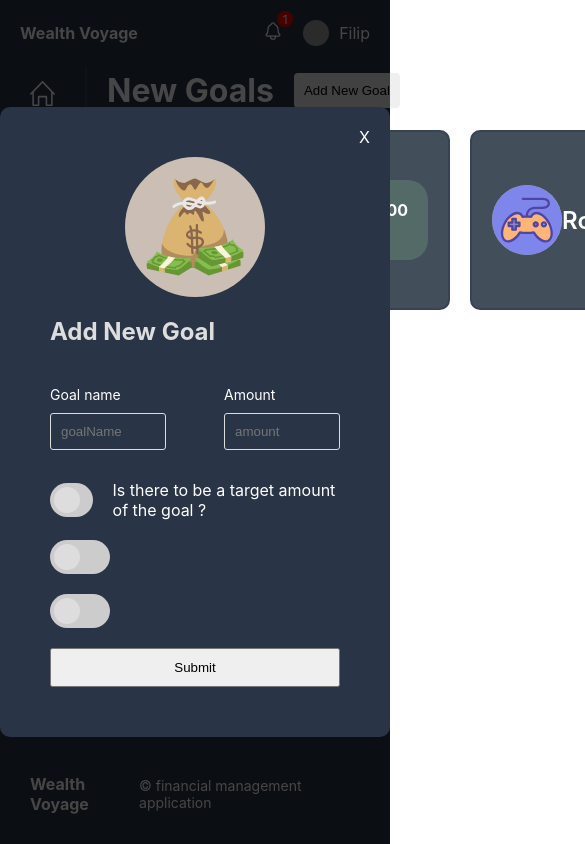
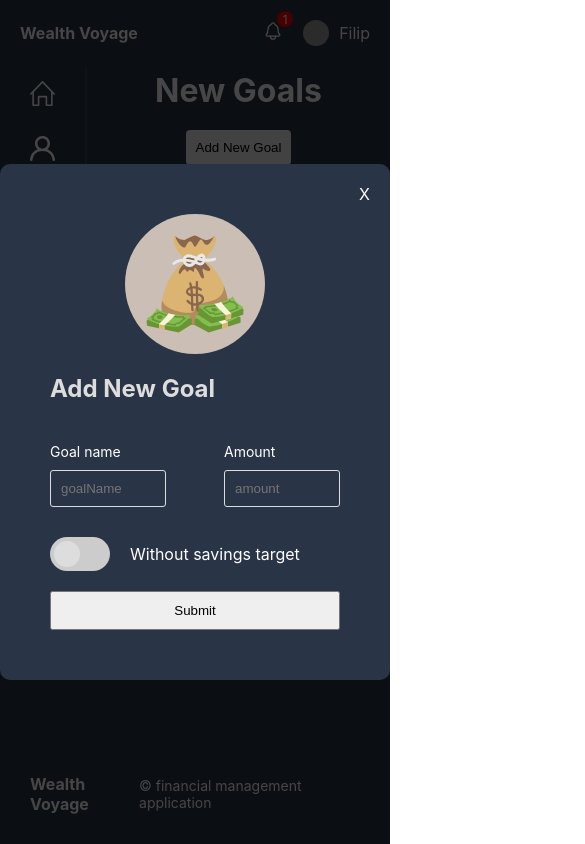
Before and after one commit to Filip-Politowski/WealthVoyage, a React (Create React App) app in the folder WealthVoyage-frontend-02/wealth-voyage/: page /savingGoals in a window 390 px wide. Both pictures are taken after a click on the button "Add New Goal". Shown: the top 844 px of the page, 585 px wide, since content can reach past the window. Built offline with nearby package versions, Linux system fonts and the light colour scheme; grey boxes are pictures that could not be loaded.

Commit message:
view AddNewGoal is ready, changes in scss to make website more responsive

```diff
--- a/WealthVoyage-frontend-02/wealth-voyage/src/components/add/AddNewGoal.tsx
+++ b/WealthVoyage-frontend-02/wealth-voyage/src/components/add/AddNewGoal.tsx
@@ -2,7 +2,6 @@ import React, { useState } from "react";
 import "./addNewGoal.scss";
 import { GridColDef } from "@mui/x-data-grid";
 import Slider from "../utils/slider/Slider";
-
 
 type Props = {
   columns: GridColDef[];
@@ -19,7 +18,6 @@ const AddNewGoal = (props: Props) => {
     e.preventDefault();
     const finalImage = selectedImage || props.images[0];
     console.log("Submitted with image:", finalImage);
-
   };
 
   const handleDefaultImageClick = () => {
@@ -31,24 +29,12 @@ const AddNewGoal = (props: Props) => {
     setShowImagePicker(false);
   };
 
- const [isChecked1, setIsChecked1] = useState(false);
+  const [isChecked, setIsChecked] = useState(false);
 
- const handleToggleChange1 = () => {
-   setIsChecked1(!isChecked1);
-   console.log(isChecked1)
- };
-  const [isChecked2, setIsChecked2] = useState(false);
-
-  const handleToggleChange2 = () => {
-    setIsChecked2(!isChecked2);
-    console.log(isChecked2);
+  const handleToggleChange = () => {
+    setIsChecked(!isChecked);
+    console.log(isChecked);
   };
-   const [isChecked3, setIsChecked3] = useState(false);
-
-   const handleToggleChange3 = () => {
-     setIsChecked3(!isChecked3);
-     console.log(isChecked3);
-   };
 
   return (
     <div className="addNewGoal">
@@ -70,7 +56,7 @@ const AddNewGoal = (props: Props) => {
             .map((column) => (
               <div className="item">
                 <label>{column.headerName}</label>
-                <input type={column.type} placeholder={column.field}></input>
+                <input type={column.type} placeholder={column.field} min={0}></input>
               </div>
             ))}
 
@@ -93,20 +79,22 @@ const AddNewGoal = (props: Props) => {
           <div className="sliders">
             <div className="slider1">
               <Slider
-                isChecked={isChecked1}
-                handleToggleChange={handleToggleChange1}
+                isChecked={isChecked}
+                handleToggleChange={handleToggleChange}
               />
-              <p>Is there to be a target amount of the goal ?</p>
+              {isChecked ? (
+                <p>Savings Target</p>
+              ) : (
+                <p>Without savings target</p>
+              )}
             </div>
-            <Slider
-              isChecked={isChecked2}
-              handleToggleChange={handleToggleChange2}
-            />
-            <Slider
-              isChecked={isChecked3}
-              handleToggleChange={handleToggleChange3}
-            />
           </div>
+          {isChecked && (
+            <div className="firstDeposit">
+              <input type="number" placeholder="Target amount [zł]" min={0}></input>
+            </div>
+          )}
+
           <button type="submit">Submit</button>
         </form>
       </div>
--- a/WealthVoyage-frontend-02/wealth-voyage/src/components/add/addNewGoal.scss
+++ b/WealthVoyage-frontend-02/wealth-voyage/src/components/add/addNewGoal.scss
@@ -1,15 +1,17 @@
 @import "../../styles/variables.scss";
+@import "../../styles/responsive.scss";
 
 .addNewGoal {
-  width: 100vw;
-  height: 100vh;
-  position: absolute;
+  width: 100%;
+  height: 100%;
+  position: fixed;
   top: 0;
   left: 0;
   background-color: rgba(0, 0, 0, 0.724);
   display: flex;
   align-items: center;
   justify-content: center;
+
 
   .modal {
     padding: 50px;
@@ -23,6 +25,7 @@
       img {
         width: 140px;
         height: 140px;
+        cursor: pointer;
       }
     }
 
@@ -50,6 +53,7 @@
       flex-wrap: wrap;
       max-width: 480px;
       justify-content: space-between;
+
 
       .item {
         width: 40%;
@@ -89,6 +93,19 @@
           width: 100%;
         }
       }
+      .firstDeposit {
+    width: 100%;
+        margin-bottom: 20px;
+        input {
+          width: 100%;
+          padding: 10px;
+          background-color: transparent;
+          color: white;
+          outline: none;
+          border: 1px solid $soft-color;
+          border-radius: 3px;
+        }
+      }
     }
 
     .imagePicker {
--- a/WealthVoyage-frontend-02/wealth-voyage/src/pages/savingGoals/SavingGoals.tsx
+++ b/WealthVoyage-frontend-02/wealth-voyage/src/pages/savingGoals/SavingGoals.tsx
@@ -28,8 +28,13 @@ const SavingGoals = () => {
       </div>
       <div className="goals">
         <div className="box">
+          <img src="homeImg.svg" alt="" />
+          <span>Dom</span>
+          <p>200 zł</p>
+        </div>
+        <div className="box">
           <img src="car.svg" alt="" />
-          <span>Samochodzik</span>
+          <span>Samochód</span>
           <p>200 zł</p>
         </div>
         <div className="box">
--- a/WealthVoyage-frontend-02/wealth-voyage/src/pages/savingGoals/savingGoals.scss
+++ b/WealthVoyage-frontend-02/wealth-voyage/src/pages/savingGoals/savingGoals.scss
@@ -1,4 +1,5 @@
 @import "../../styles/variables.scss";
+@import "../../styles/responsive.scss";
 .savingGoals {
   .newGoals {
     display: flex;
@@ -16,11 +17,15 @@
       background-color: rgba(237, 233, 233, 0.79);
       transform: translateY(1px);
     }
+
+    @include md {
+      flex-direction: column;
+    }
   }
   .goals {
     display: grid;
     gap: 20px;
-    grid-template-columns: repeat(4, 1fr);
+    grid-template-columns: repeat(3, 1fr);
     grid-auto-rows: minmax(180px, auto);
     grid-auto-flow: dense;
 
@@ -39,17 +44,37 @@
       img {
         width: 70px;
         height: 70px;
-       border-radius: 50%;
-       object-fit: cover;
-       background-color: rgba(255, 255, 255, 0.504);
-
+        border-radius: 50%;
+        object-fit: cover;
+        background-color: rgba(255, 255, 255, 0.504);
       }
-      p{
+      p {
         background-color: rgba(159, 227, 159, 0.181);
         padding: 20px;
         border-radius: 20px;
         font-weight: 700;
       }
     }
+ @include xl{
+    grid-template-columns: repeat(2,1fr);
+  }
+    @include md {
+      grid-template-columns: repeat(1, 1fr);
+      grid-auto-rows: minmax(120px, auto);
+      .box {
+        img {
+          display: none;
+        }
+        span {
+          font-size: medium;
+        }
+        p {
+          padding: 15px;
+          border-radius: 10px;
+          font-weight: 700;
+        }
+      }
+    }
+
   }
 }
```
